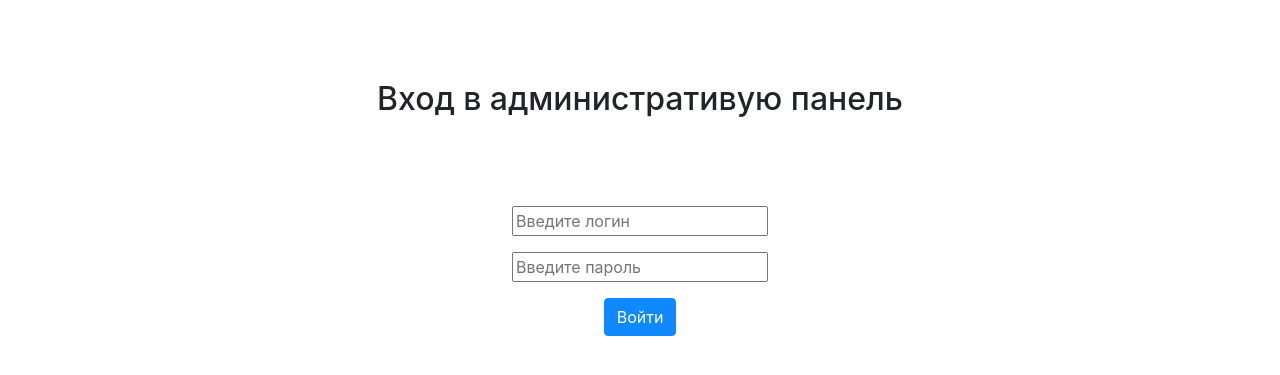
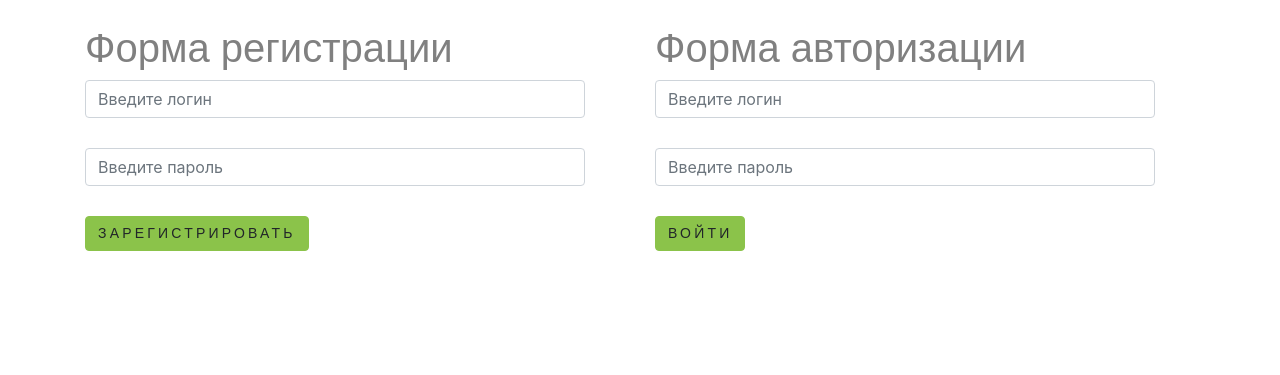
Before and after one commit to levifeyd/Web-application, a PHP site: page /web_page_login.php in a window 1280 px wide. Shown: the top 375 px of the page. Run offline with PHP 8.4, Linux system fonts and the light colour scheme.

Commit message:
add registration and refactor refs in pages

```diff
--- a/admin/admin.php
+++ b/admin/admin.php
@@ -5,7 +5,7 @@
     $password = $_POST["password"];
 
 /** @var CONNECT_TO_DATABSE $pdo */
-$sql=$pdo->prepare("SELECT id,login FROM user WHERE login=:login AND password=:password");
+    $sql=$pdo->prepare("SELECT id,login FROM user WHERE login=:login AND password=:password");
     $sql->execute(array('login'=>$login,'password'=>$password));
     $array=$sql->fetch(PDO::FETCH_ASSOC);
 
--- a/css/style.css
+++ b/css/style.css
@@ -1,6 +1,8 @@
 html {
   overflow-x: hidden; }
-
+form {
+  width: 500px;
+}
 body {
   line-height: 1.7;
   color: gray;
--- a/validation_fprm/check.php
+++ /dev/null
@@ -1 +0,0 @@
-<?php
--- a/web_page_login.php
+++ b/web_page_login.php
@@ -1,21 +1,59 @@
+<!--<!DOCTYPE html>-->
+<!--<html>-->
+<!--<head>-->
+<!--    <meta charset="UTF-8">-->
+<!--    <title>Вход в админ панель</title>-->
+<!--    <link rel="stylesheet" href="css/bootstrap.min.css">-->
+<!--</head>-->
+<!--    <body>-->
+<!--        <h2 style="text-align: center; padding-top: 80px">Вход в административую панель</h2>-->
+<!--    <form action="admin/admin.php" method="post" style="text-align: center; padding-top: 80px">-->
+<!--        <div class="form-group">-->
+<!--            <input type="text" placeholder="Введите логин" name="login">-->
+<!--        </div>-->
+<!--        <div class="form-group">-->
+<!--            <input type="text" placeholder="Введите пароль" name="password">-->
+<!--        </div>-->
+<!--        <button type="submit" class="btn btn-primary">Войти</button>-->
+<!--    </form>-->
+<!--    </body>-->
+<!--</html>-->
 <!DOCTYPE html>
-<html>
+<html lang="ru">
+<meta charset="utf-8">
+<meta name="viewport" content="width=device-width, initial-cale=1.0">
+<meta http-equiv="X-UA-Compatible" content="ie=edge">
+<title >Форма регистрации</title>
+<link rel="stylesheet" href="css/bootstrap.min.css">
+<link rel="stylesheet" href="css/style.css">
 <head>
-    <meta charset="UTF-8">
-    <title>Вход в админ панель</title>
-    <link rel="stylesheet" href="css/bootstrap.min.css">
+<body>
+<div class="container mt-4">
+        <div class="row">
+            <div class="col">
+                <h1>Форма регистрации</h1>
+                <form action="validation_form/check.php" method="post" size="400 px">
+                    <input type="text" class = "form-control" name="login"
+                           id="login" placeholder="Введите логин"><br>
+                    <input type="text" class="form-control" name="password"
+                           id="password" placeholder="Введите пароль"><br>
+                    <button class="btn btn-success"
+                            type="submit">Зарегистрировать</button>
+                </form>
+            </div>
+            <div class="col">
+                <h1>Форма авторизации</h1>
+                <form action="admin/admin.php" method="post">
+                    <input type="text" class = "form-control" name="login"
+                           id="login" placeholder="Введите логин"><br>
+                    <input type="text" class="form-control" name="password"
+                           id="password" placeholder="Введите пароль"><br>
+                    <button class="btn btn-success"
+                            type="submit">Войти</button>
+                </form>
+            </div>
+        </div>
+</div>
+</body>
 </head>
-    <body>
-        <h2 style="text-align: center; padding-top: 80px">Вход в административую панель</h2>
-    <form action="admin/admin.php" method="post" style="text-align: center; padding-top: 80px">
-        <div class="form-group">
-            <input type="text" placeholder="Введите логин" name="login">
-        </div>
-        <div class="form-group">
-            <input type="text" placeholder="Введите пароль" name="password">
-        </div>
-        <button type="submit" class="btn btn-primary">Войти</button>
-    </form>
-    </body>
 </html>
-<?php
```
Also changed, not shown: validation_form/check.php (added, +11 -0 lines), validation_form/auth.php (added).
